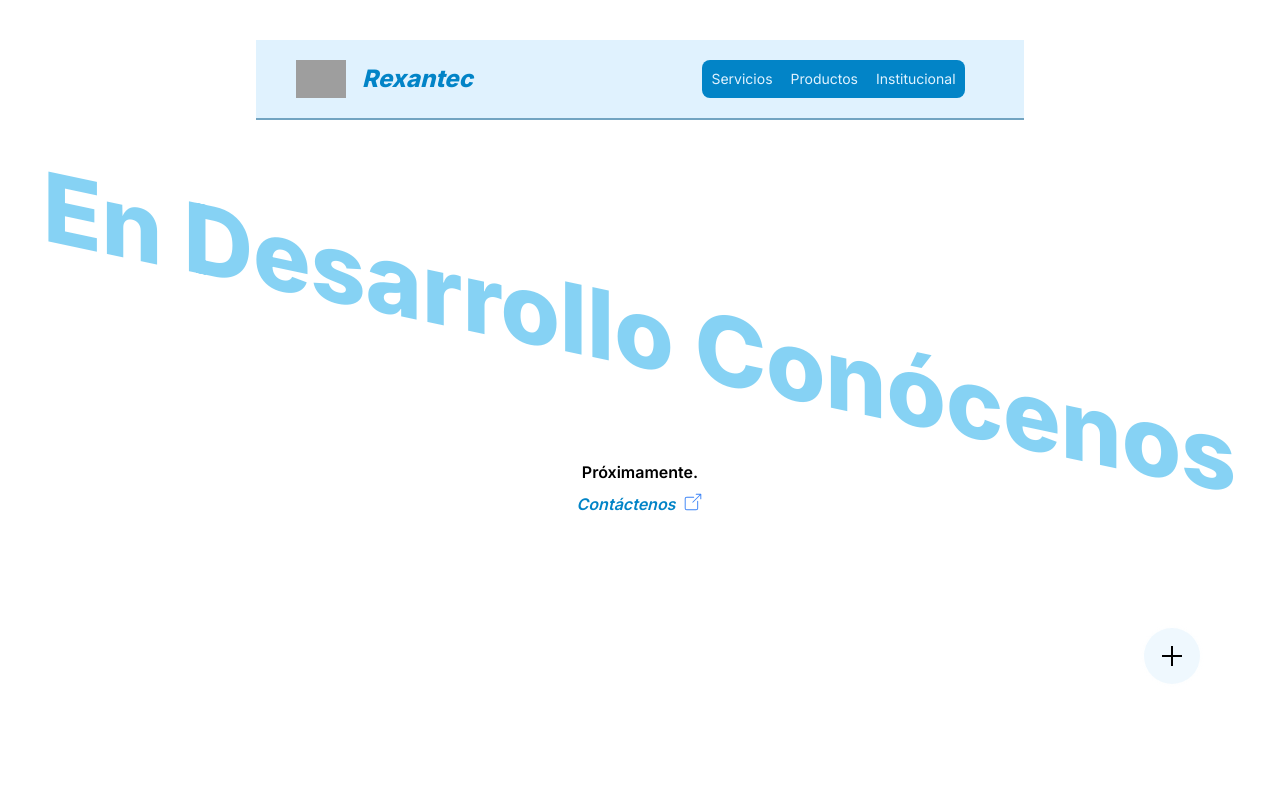
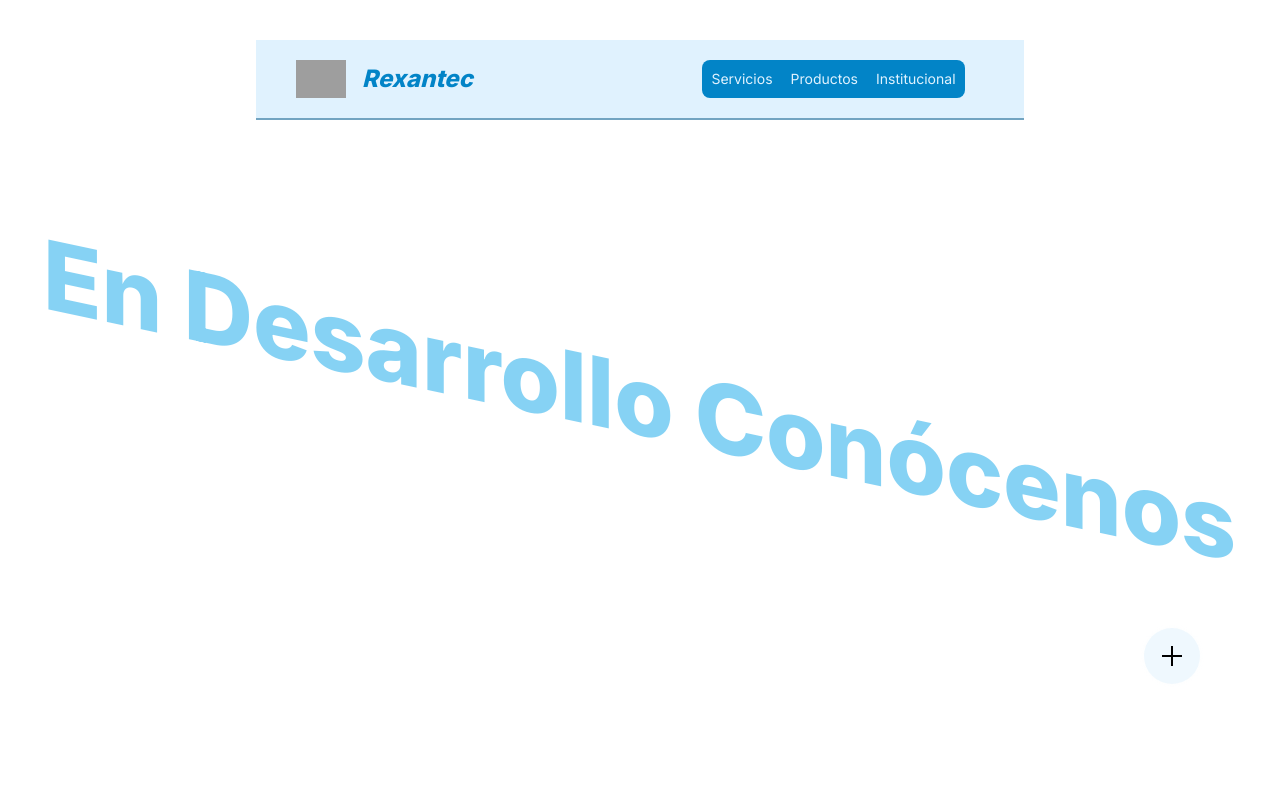
Before and after one commit to rexantecproy/rexantec, a Next.js app: page /conocenos in a window 1280 px wide. Shown: the top 800 px of the page. Built offline with nearby package versions, Linux system fonts and the light colour scheme; grey boxes are pictures that could not be loaded.

Commit message:
try restart app

```diff
--- a/next.config.mjs
+++ b/next.config.mjs
@@ -9,8 +9,14 @@ const nextConfig = {
       },
     ];
   },images: {
-    domains: ['i.imgur.com']
-  }
+        remotePatterns: [
+          {
+            protocol: 'https',
+            hostname: 'i.imgur.com',
+            pathname: '/**'
+          },
+        ],
+      },
 }
 
 export default nextConfig
--- a/src/app/conocenos/page.js
+++ b/src/app/conocenos/page.js
@@ -1,8 +1,5 @@
 import { metadata } from "../layout";
 metadata.title = 'Conócenos';
-
-import Link from "next/link";
-import IconLinkExt from "../../../public/img_svg/enlace-externo";
 
 export default function Conocenos() {
   return (
@@ -10,15 +7,7 @@ export default function Conocenos() {
       <div className="w-screen md:w-full">
         <main className="flex h-screen flex-col items-center justify-center select-none">
           <h1 className="flex flex-row items-center sm:text-8xl text-3xl font-extrabold text-sky-500/50 skew-y-12 transform delay-1000 hover:text-sky-500/95 cursor-default">En Desarrollo Conócenos</h1>
-          <p className="flex flex-row items-center mt-20 font-semibold sm:text-base text-xs">Próximamente.</p>
-          <div className="hover:divide-solid hover:divide-x-reverse hover:divide-sky-00 hover:text-sky-600/95 sm:text-base text-xs">
-            <Link className="mt-2 flex flex-row text-sky-600 font-semibold hover:font-medium italic" href={"mailto:consultas@rexantecservicios.com.ar"}>
-              <p className="mr-2">Contáctenos</p>
-              <div className="invisible sm:visible">
-                <IconLinkExt />
-              </div>
-            </Link>
-          </div>
+
         </main>
       </div>
     </div>
--- a/src/app/home/page.js
+++ b/src/app/home/page.js
@@ -1,8 +1,5 @@
 import { metadata } from "../layout";
 metadata.title = 'HOME';
-
-import Link from "next/link";
-import IconLinkExt from "../../../public/img_svg/enlace-externo";
 
 export default function Home() {
   return (
@@ -10,15 +7,7 @@ export default function Home() {
       <div className="w-screen md:w-full">
         <main className="flex h-screen flex-col items-center justify-center select-none">
           <h1 className="flex flex-row items-center sm:text-8xl text-3xl font-extrabold text-sky-500/50 skew-y-12 transform delay-1000 hover:text-sky-500/95 cursor-default">En Desarrollo Home</h1>
-          <p className="flex flex-row items-center mt-20 font-semibold sm:text-base text-xs">Próximamente.</p>
-          <div className="hover:divide-solid hover:divide-x-reverse hover:divide-sky-00 hover:text-sky-600/95 sm:text-base text-xs">
-            <Link className="mt-2 flex flex-row text-sky-600 font-semibold hover:font-medium italic" href={"mailto:consultas@rexantecservicios.com.ar"}>
-              <p className="mr-2">Contáctenos</p>
-              <div className="invisible sm:visible">
-                <IconLinkExt />
-              </div>
-            </Link>
-          </div>
+
         </main>
       </div>
     </div>
--- a/src/app/layout.js
+++ b/src/app/layout.js
@@ -1,8 +1,9 @@
 import { Inter } from "next/font/google";
 import "./globals.css";
-import NavBar from "@/components/MainNav/NavBar";
+
 import CircleMenu from "@/components/Circle-Animation/circleMenu";
 import Footer from "@/components/MainFooter/Footer";
+import NavBar from "@/components/MainNav/NavBar";
 
 const inter = Inter({ subsets: ["latin"] });
 
--- a/src/app/productos/page.js
+++ b/src/app/productos/page.js
@@ -1,8 +1,5 @@
 import { metadata } from "../layout";
 metadata.title = 'PRODUCTOS';
-
-import Link from "next/link";
-import IconLinkExt from "../../../public/img_svg/enlace-externo";
 
 export default function Productos() {
   return (
@@ -10,15 +7,7 @@ export default function Productos() {
       <div className="w-screen md:w-full">
         <main className="flex h-screen flex-col items-center justify-center select-none">
           <h1 className="flex flex-row items-center sm:text-8xl text-3xl font-extrabold text-sky-500/50 skew-y-12 transform delay-1000 hover:text-sky-500/95 cursor-default">En Desarrollo Productos</h1>
-          <p className="flex flex-row items-center mt-20 font-semibold sm:text-base text-xs">Próximamente.</p>
-          <div className="hover:divide-solid hover:divide-x-reverse hover:divide-sky-00 hover:text-sky-600/95 sm:text-base text-xs">
-            <Link className="mt-2 flex flex-row text-sky-600 font-semibold hover:font-medium italic" href={"mailto:consultas@rexantecservicios.com.ar"}>
-              <p className="mr-2">Contáctenos</p>
-              <div className="invisible sm:visible">
-                <IconLinkExt />
-              </div>
-            </Link>
-          </div>
+
         </main>
       </div>
     </div>
```
